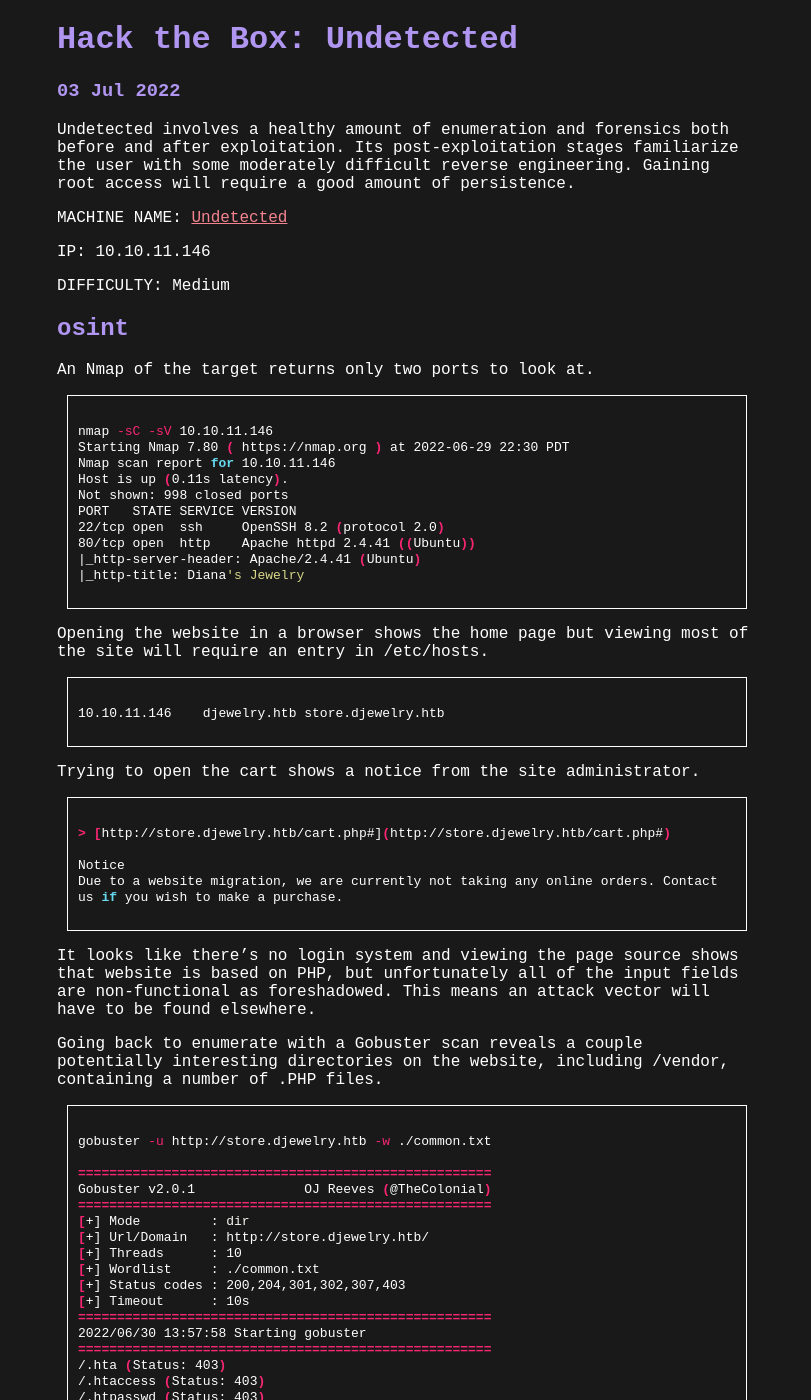
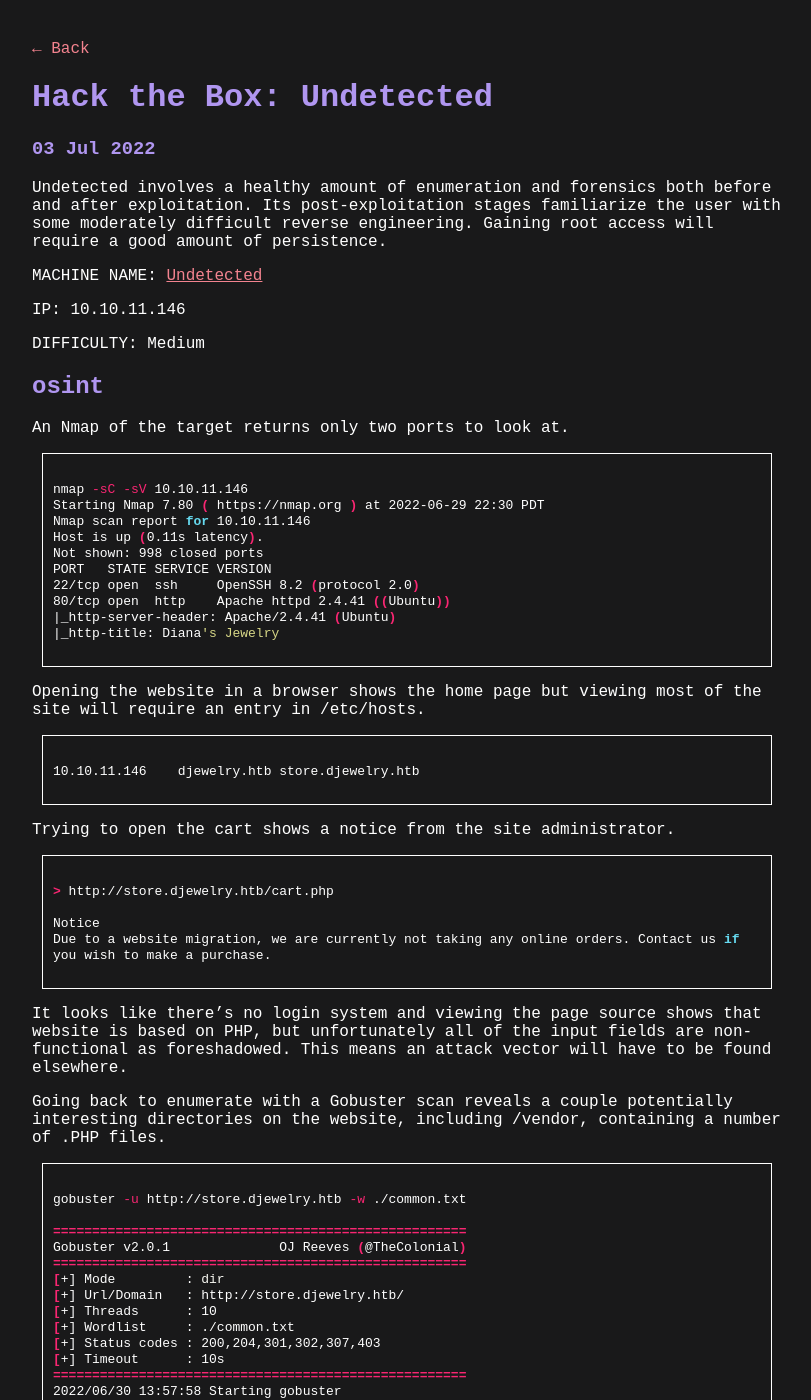
Before and after one commit to m33ls/blog, a Jekyll site: the page built from _posts/2022-07-03-htb-undetected.md, in a window 1280 px wide and 1400 px high. Shown: the whole window, without its empty margins (233-1044 px from the left). Built offline with Jekyll 4.4.1, drawn with Linux system fonts in a browser that asks for light colours; some web fonts are replaced.

Commit message:
style updates

````diff
--- a/_layouts/post.html
+++ b/_layouts/post.html
@@ -17,26 +17,15 @@
       word-wrap: break-word;
     }
 
-    h1 {
-      color: #b096f0;
-    }
-
-    h2 {
-      color: #b096f0;
-    }
-
-    h3 {
-      color: #b096f0;
-    }
-
-    h4 {
+    h1, h2, h3, h4 {
       color: #b096f0;
     }
   </style>
 
   <body>
     <center>
-      <div style="margin: 10px; max-width: 700px; text-align: left">
+      <div style="margin: 10px; margin-top: 40px; margin-bottom: 40px; max-width: 750px; text-align: left">
+        <a href="/blog/" style="text-decoration: none;">← Back</a>
         <h1>{{ page.title }}</h1>
         <h3>{{page.date | date_to_string}}</h3>
         {{ content }}
--- a/_posts/2022-07-03-htb-undetected.md
+++ b/_posts/2022-07-03-htb-undetected.md
@@ -40,7 +40,7 @@
 Trying to open the cart shows a notice from the site administrator.
 
 ```bash
-> [http://store.djewelry.htb/cart.php#](http://store.djewelry.htb/cart.php#)
+> http://store.djewelry.htb/cart.php
 
 Notice
 Due to a website migration, we are currently not taking any online orders. Contact us if you wish to make a purchase.
--- a/index.html
+++ b/index.html
@@ -21,10 +21,10 @@
       <div class="post">
 
         <div style="margin: 10px">
-          <b><a href="{{site.baseurl}}{{post.url}}">{{ post.title }}</a></b>
+          <b><a href="{{site.baseurl}}{{post.url}}" style="text-decoration: none;">{{ post.title }}</a></b>
           <div style="display: inline">
           {% for tag in post.tags %}
-              <a href="{{site.baseurl}}/tags/#{{ tag }}">#{{ tag }}</a>
+              <a href="{{site.baseurl}}/tags/#{{ tag }}" style="text-decoration: none;">#{{ tag }}</a>
           {% endfor %}
           </div>
           <br/><br/>
````
Also changed, not shown: 4 other files. Lines whose indentation alone changed are shown as unchanged.
